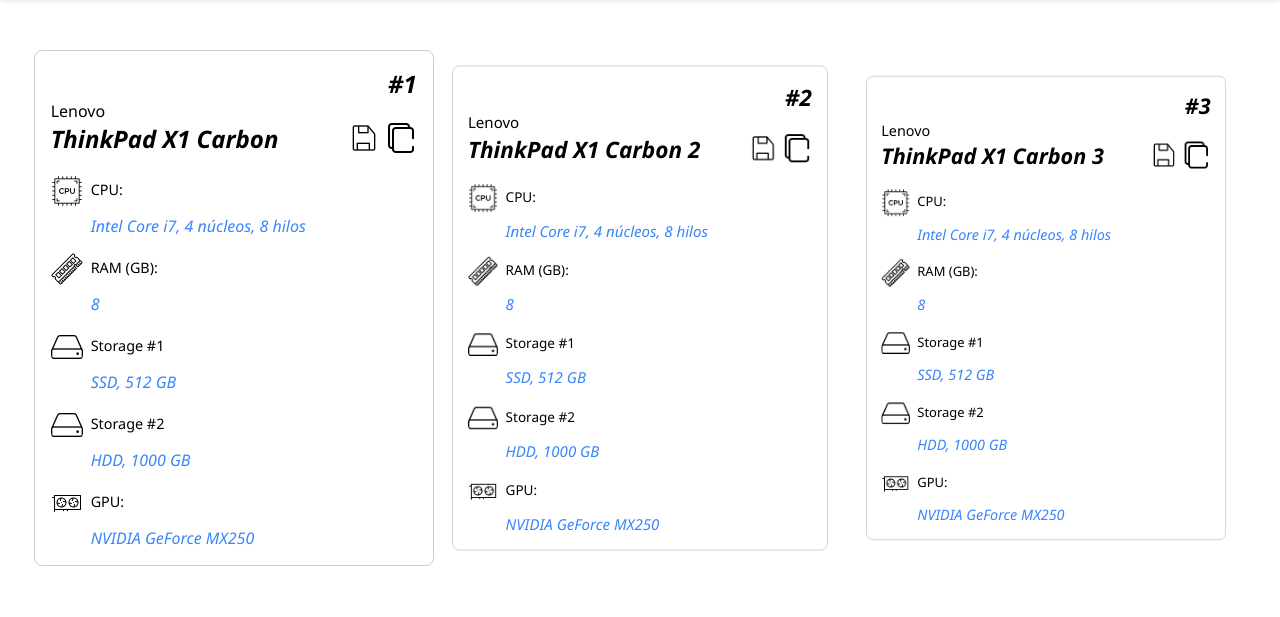
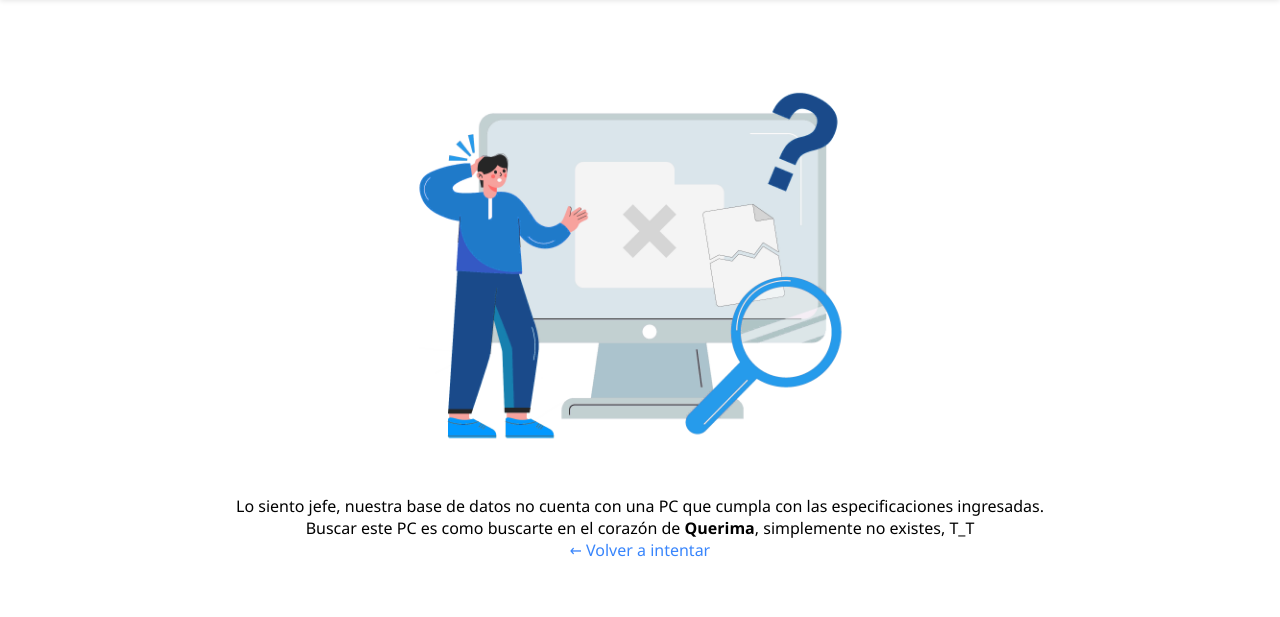
Before and after one commit to YERCKEN/lRecomender, a Django app: page /recomendaciones/ in a window 1280 px wide. Shown: the part 201-818 px from the top of the page. After the commit the page ends 758 px from the top, so only its background shows below. Run offline with Django 5.2, Linux system fonts and the light colour scheme; grey boxes are pictures that could not be loaded.

Commit message:
✓ Entorno Experto V1 (funcional)

```diff
--- a/TestToSBC/MyApp1/management/commands/import_data2.py
+++ b/TestToSBC/MyApp1/management/commands/import_data2.py
@@ -6,7 +6,8 @@
     help = 'Load data from CSV file'
 
     def handle(self, *args, **kwargs):
-        file_path = 'C:/Users/jeiso/OneDrive/Documentos/MEGA/año 5/Practicaprogramacion/djangojic/recomendacionesconsfotware.csv'
+        #file_path = 'C:/Users/jeiso/OneDrive/Documentos/MEGA/año 5/Practicaprogramacion/djangojic/recomendacionesconsfotware.csv'
+        file_path = 'C:/Users/edkac/PnodeJS/ProyectosDJango/lRecomender/TestToSBC/MyApp1/management/recomendacionesconsfotware.csv'
         try:
             with open(file_path, newline='', encoding='utf-8') as csvfile:
                 reader = csv.DictReader(csvfile, delimiter=';')
--- a/TestToSBC/MyApp1/static/js/btnSelection.js
+++ b/TestToSBC/MyApp1/static/js/btnSelection.js
@@ -24,6 +24,24 @@
      const diskText = document.getElementById('pDisk');
      const diskInput = document.getElementById('diskInput');
 
+   // Seleccionar el botón 'Generar Recomendación'
+   const generateButton = document.getElementById('generarR');
+
+
+
+    // Verificar selecciones y mostrar el botón si todas están seleccionadas
+    function verificarSelecciones() {
+        if (cpuText.textContent !== "No Seleccionado" &&
+            ramText.textContent !== "No Seleccionado" &&
+            diskText.textContent !== "No Seleccionado") {
+            generateButton.style.display = 'block';
+        } else {
+            generateButton.style.display = 'none';
+        }
+    }
+
+    // Inicialmente ocultar el botón
+    generateButton.style.display = 'none';
 
     //FUNCIÓN CPU= = = = = ====== = = == = = = = = = === = = = = = = = = = = = == = = === =====
 
@@ -43,6 +61,10 @@
             // Imprimir el valor del input oculto en la consola
             console.log("CPU");
             console.log(cpuInput.value);
+
+            // Verificar selecciones
+            verificarSelecciones();
+
         });
     });
 
@@ -65,7 +87,8 @@
             // Imprimir el valor del input oculto en la consola
             console.log("RAM");
             console.log(ramInput.value);
-
+            // Verificar selecciones
+            verificarSelecciones();
         });
     });
 
@@ -87,7 +110,8 @@
             // Imprimir el valor del input oculto en la consola
             console.log("DISK");
             console.log(diskInput.value);
-
+            // Verificar selecciones
+            verificarSelecciones();
         });
     });
 
--- a/TestToSBC/MyApp1/static/style/recomendacion.css
+++ b/TestToSBC/MyApp1/static/style/recomendacion.css
@@ -18,9 +18,9 @@
     padding: 16px;
     margin: 0.2rem;
     border-radius: 8px;
-    max-width: 450px;
+
     width: 400px;
-
+    max-width: 500px;
 }
 
 
@@ -141,8 +141,8 @@
 
 .laptop-modelo-copy{
     display: flex;
-    justify-content: space-between;
-    flex-wrap:wrap ;
+    justify-content: left;
+
 
 }
 
@@ -162,3 +162,44 @@
     width: 2rem;
 
 }
+
+
+.laptop-modelo-copy-btn{
+    margin-left: 0.5rem;
+}
+
+
+.idk{
+    display: flex;
+    justify-content: center;
+    flex-wrap: wrap;
+
+
+
+    padding: 1rem;
+
+}
+
+
+.idk img{
+    width: 30rem;
+
+}
+
+.idk p{
+    width: 100%;
+    text-align: center;
+    font-family:'Segoe UI', Tahoma, Geneva, Verdana, sans-serif;
+
+}
+
+.idk a{
+    font-family:'Segoe UI', Tahoma, Geneva, Verdana, sans-serif;
+    color: #3885FC;
+    text-decoration: none;
+}
+
+.idk a:hover{
+
+    color: #043b8d;
+}
--- a/TestToSBC/MyApp1/templates/entornos/experto.html
+++ b/TestToSBC/MyApp1/templates/entornos/experto.html
@@ -132,7 +132,7 @@
                         <input type="hidden" id="diskInput" name="diskInput">
 
                         <!--BUTTONS-->
-                        <button type="submit">
+                        <button id="generarR" type="submit" style="display: none;">
                             Generar Recomendación
                         </button>
 
@@ -147,4 +147,7 @@
 
     </div>
 
+
+
+
 {% endblock %}
--- a/TestToSBC/MyApp1/templates/entornos/recomendaciones.html
+++ b/TestToSBC/MyApp1/templates/entornos/recomendaciones.html
@@ -2,99 +2,26 @@
 
 {% load static %}
 {% block content%}
+
+{% if laptops %}
 
 
     <div class="recomendaciones">
 
         <!---DIV OPCIÓN #1 ======================================================================-->
         <div class="laptop uno">
+        {% if laptops %}
             <div class="laptop-pcR">
-
                 <h1>#1</h1>
             </div>
 
-            <p>Lenovo</p>
+            <p>{{ laptops.0.brand }}</p>
 
             <div class="laptop-modelo-copy">
 
-                <h1 id="modeloPC1">ThinkPad X1 Carbon</h1>
+                <h1 id="modeloPC1">{{ laptops.0.model }}</h1>
 
-                <div>
-                    <button id="btnGuardar">
-                        <img src="{% static 'img/save.png' %}" alt="">
-                    </button>
-
-                    <button id="copyButton1">
-                        <img src="{% static 'img/copy.png' %}" alt="">
-                    </button>
-                </div>
-
-
-            </div>
-
-            <!--CPU =   = == = = == ========= == = = = = = = = = = = = = =-->
-            <div class="recomendaciones-item">
-
-                <img src="{% static 'img/iconoCPU.png' %}" alt="">
-                <h3>CPU:</h3>
-
-                <p id="pcpu">Intel Core i7, 4 núcleos, 8 hilos</p>
-
-            </div>
-
-
-            <!--RAM =   = == = = == ========= == = = = = = = = = = = = = =-->
-
-            <div class="recomendaciones-item">
-                <img src="{% static 'img/iconoRam2.png' %}" alt="">
-                <h3>RAM (GB):</h3>
-
-                <p id="pRam">8</p>
-
-            </div>
-
-            <!--ALMACENAMIENTO=   = == = = == ========= == = = = = = = = = = = = = =-->
-            <div class="recomendaciones-item">
-                <img src="{% static 'img/iconoDisk.png' %}" alt="">
-                <h3>Storage #1</h3>
-
-                <p id="pDisk1">SSD, 512 GB</p>
-            </div>
-
-            <!--ALMACENAMIENTO=   = == = = == ========= == = = = = = = = = = = = = =-->
-            <div class="recomendaciones-item">
-                <img src="{% static 'img/iconoDisk.png' %}" alt="">
-                <h3>Storage #2</h3>
-
-                <p id="pDisk2">HDD, 1000 GB</p>
-            </div>
-
-
-            <!--GPU=   = == = = == ========= == = = = = = = = = = = = = =-->
-            <div class="recomendaciones-item">
-                <img src="{% static 'img/iconoGPU.png' %}" alt="">
-                <h3>GPU:</h3>
-
-                <p id="pGpu">NVIDIA GeForce MX250</p>
-            </div>
-
-
-
-        </div>
-
-        <!---DIV OPCIÓN #2 ======================================================================-->
-        <div class="laptop dos">
-            <div class="laptop-pcR">
-                <h1>#2</h1>
-            </div>
-
-            <p>Lenovo</p>
-
-            <div class="laptop-modelo-copy">
-
-                <h1 id="modeloPC2">ThinkPad X1 Carbon 2</h1>
-
-                <div>
+                <div class="laptop-modelo-copy-btn">
                     <button id="btnGuardar">
                         <img src="{% static 'img/save.png' %}" alt="">
                     </button>
@@ -112,7 +39,7 @@
                 <img src="{% static 'img/iconoCPU.png' %}" alt="">
                 <h3>CPU:</h3>
 
-                <p id="pcpu">Intel Core i7, 4 núcleos, 8 hilos</p>
+                <p id="pcpu">{{ laptops.0.processor_brand }}, {{ laptops.0.processor_tier }}, {{ laptops.0.num_cores }} Nucleos, {{ laptops.0.num_threads }} hilos </p>
 
             </div>
 
@@ -123,7 +50,7 @@
                 <img src="{% static 'img/iconoRam2.png' %}" alt="">
                 <h3>RAM (GB):</h3>
 
-                <p id="pRam">8</p>
+                <p id="pRam">{{ laptops.0.ram_memory }} GB</p>
 
             </div>
 
@@ -132,15 +59,15 @@
                 <img src="{% static 'img/iconoDisk.png' %}" alt="">
                 <h3>Storage #1</h3>
 
-                <p id="pDisk1">SSD, 512 GB</p>
+                <p id="pDisk1">{{ laptops.0.primary_storage_type }} {{ laptops.0.primary_storage_capacity }} GB</p>
             </div>
 
-            <!--ALMACENAMIENTO=   = == = = == ========= == = = = = = = = = = = = = =-->
+            <!--ALMACENAMIENTO=2   = == = = == ========= == = = = = = = = = = = = = =-->
             <div class="recomendaciones-item">
                 <img src="{% static 'img/iconoDisk.png' %}" alt="">
                 <h3>Storage #2</h3>
 
-                <p id="pDisk2">HDD, 1000 GB</p>
+                <p id="pDisk2">{{ laptops.0.secondary_storage_type }} {{ laptops.0.secondary_storage_capacity }} GB</p>
             </div>
 
 
@@ -149,29 +76,31 @@
                 <img src="{% static 'img/iconoGPU.png' %}" alt="">
                 <h3>GPU:</h3>
 
-                <p id="pGpu">NVIDIA GeForce MX250</p>
+                <p id="pGpu">{{ laptops.0.gpu_brand }} {{ laptops.0.gpu_type }}</p>
             </div>
 
+        {% endif %}
         </div>
 
-
-         <!---DIV OPCIÓN #3 ======================================================================-->
-         <div class="laptop tres">
+        <!---DIV OPCIÓN #2 ======================================================================-->
+        <div class="laptop dos">
+            {% if laptops %}
                 <div class="laptop-pcR">
-                <h1>#3</h1>
+                    <h1>#2</h1>
                 </div>
 
-            <p>Lenovo</p>
+                <p>{{ laptops.1.brand }}</p>
 
                 <div class="laptop-modelo-copy">
 
-                <h1 id="modeloPC3">ThinkPad X1 Carbon 3</h1>
-                <div>
-                    <button id="btnGuardar">
+                    <h1 id="modeloPC2">{{ laptops.1.model }}</h1>
+
+                    <div class="laptop-modelo-copy-btn">
+                        <button id="btnGuardar2">
                             <img src="{% static 'img/save.png' %}" alt="">
                         </button>
 
-                    <button id="copyButton1">
+                        <button id="copyButton2">
                             <img src="{% static 'img/copy.png' %}" alt="">
                         </button>
                     </div>
@@ -184,7 +113,7 @@
                     <img src="{% static 'img/iconoCPU.png' %}" alt="">
                     <h3>CPU:</h3>
 
-                <p id="pcpu">Intel Core i7, 4 núcleos, 8 hilos</p>
+                    <p id="pcpu">{{ laptops.1.processor_brand }}, {{ laptops.1.processor_tier }}, {{ laptops.1.num_cores }} Nucleos, {{ laptops.1.num_threads }} hilos </p>
 
                 </div>
 
@@ -195,7 +124,7 @@
                     <img src="{% static 'img/iconoRam2.png' %}" alt="">
                     <h3>RAM (GB):</h3>
 
-                <p id="pRam">8</p>
+                    <p id="pRam">{{ laptops.1.ram_memory }} GB</p>
 
                 </div>
 
@@ -204,15 +133,15 @@
                     <img src="{% static 'img/iconoDisk.png' %}" alt="">
                     <h3>Storage #1</h3>
 
-                <p id="pDisk1">SSD, 512 GB</p>
+                    <p id="pDisk1">{{ laptops.1.primary_storage_type }} {{ laptops.1.primary_storage_capacity }} GB</p>
                 </div>
 
-            <!--ALMACENAMIENTO=   = == = = == ========= == = = = = = = = = = = = = =-->
+                <!--ALMACENAMIENTO=2   = == = = == ========= == = = = = = = = = = = = = =-->
                 <div class="recomendaciones-item">
                     <img src="{% static 'img/iconoDisk.png' %}" alt="">
                     <h3>Storage #2</h3>
 
-                <p id="pDisk2">HDD, 1000 GB</p>
+                    <p id="pDisk2">{{ laptops.1.secondary_storage_type }} {{ laptops.1.secondary_storage_capacity }} GB</p>
                 </div>
 
 
@@ -221,14 +150,113 @@
                     <img src="{% static 'img/iconoGPU.png' %}" alt="">
                     <h3>GPU:</h3>
 
-                <p id="pGpu">NVIDIA GeForce MX250</p>
+                    <p id="pGpu">{{ laptops.1.gpu_brand }} {{ laptops.1.gpu_type }}</p>
                 </div>
 
+            {% endif %}
+        </div>
+
+         <!---DIV OPCIÓN #3 ======================================================================-->
+         <div class="laptop tres">
+            {% if laptops %}
+                <div class="laptop-pcR">
+                    <h1>#3</h1>
+                </div>
+
+                <p>{{ laptops.2.brand }}</p>
+
+                <div class="laptop-modelo-copy">
+
+                    <h1 id="modeloPC3">{{ laptops.2.model }}</h1>
+
+                    <div class="laptop-modelo-copy-btn">
+                        <button id="btnGuardar3">
+                            <img src="{% static 'img/save.png' %}" alt="">
+                        </button>
+
+                        <button id="copyButton3">
+                            <img src="{% static 'img/copy.png' %}" alt="">
+                        </button>
+                    </div>
+
+                </div>
+
+                <!--CPU =   = == = = == ========= == = = = = = = = = = = = = =-->
+                <div class="recomendaciones-item">
+
+                    <img src="{% static 'img/iconoCPU.png' %}" alt="">
+                    <h3>CPU:</h3>
+
+                    <p id="pcpu">{{ laptops.2.processor_brand }}, {{ laptops.2.processor_tier }}, {{ laptops.2.num_cores }} Nucleos, {{ laptops.2.num_threads }} hilos </p>
+
+                </div>
+
+
+                <!--RAM =   = == = = == ========= == = = = = = = = = = = = = =-->
+
+                <div class="recomendaciones-item">
+                    <img src="{% static 'img/iconoRam2.png' %}" alt="">
+                    <h3>RAM (GB):</h3>
+
+                    <p id="pRam">{{ laptops.2.ram_memory }} GB</p>
+
+                </div>
+
+                <!--ALMACENAMIENTO=   = == = = == ========= == = = = = = = = = = = = = =-->
+                <div class="recomendaciones-item">
+                    <img src="{% static 'img/iconoDisk.png' %}" alt="">
+                    <h3>Storage #1</h3>
+
+                    <p id="pDisk1">{{ laptops.2.primary_storage_type }} {{ laptops.2.primary_storage_capacity }} GB</p>
+                </div>
+
+                <!--ALMACENAMIENTO=2   = == = = == ========= == = = = = = = = = = = = = =-->
+                <div class="recomendaciones-item">
+                    <img src="{% static 'img/iconoDisk.png' %}" alt="">
+                    <h3>Storage #2</h3>
+
+                    <p id="pDisk2">{{ laptops.2.secondary_storage_type }} {{ laptops.2.secondary_storage_capacity }} GB</p>
+                </div>
+
+
+                <!--GPU=   = == = = == ========= == = = = = = = = = = = = = =-->
+                <div class="recomendaciones-item">
+                    <img src="{% static 'img/iconoGPU.png' %}" alt="">
+                    <h3>GPU:</h3>
+
+                    <p id="pGpu">{{ laptops.2.gpu_brand }} {{ laptops.2.gpu_type }}</p>
+                </div>
+
+            {% endif %}
         </div>
 
 
     </div>
 
 
+    <h2>Laptops Recomendadas</h2>
+    <ul>
+        {% for laptops in laptops %}
+
+        <li>{{ laptops }}</li>
+
+        {% endfor %}
+    </ul>
+
+{% else %}
+
+    <div class="idk">
+        <img src="{% static 'img/idk.jpg' %}" alt="">
+
+        <p>Lo siento jefe, nuestra base de datos no cuenta con una PC que cumpla con las especificaciones ingresadas.</p>
+        <p>Buscar este PC es como buscarte en el corazón de <b>Querima</b>, simplemente no existes, T_T</p>
+        <a href="{% url 'entornoExperto' %}"> ← Volver a intentar</a>
+
+    </div>
+
+
+{% endif %}
+
+
 
 {% endblock %}
--- a/TestToSBC/MyApp1/urls.py
+++ b/TestToSBC/MyApp1/urls.py
@@ -14,8 +14,11 @@
    #ENTORNOS
    path('entornos', views.entornos, name='entornos'),
    path('entornoExperto', views.entornoExperto, name='entornoExperto'),
-   path('entornoNoExperto', views.software_list, name='entornoNoExperto'),
-   path('software_list', views.software_list, name='software_list'),
+
+
+
+   path('entornoNoExperto', views.entornoNoExperto, name='entornoNoExperto'),
+
 
    #RECOMENDACIÓN - - - - -- - - - - - - - - - - - -
    path('recomendar/', views.recomendar, name='recomendar'),
--- a/TestToSBC/MyApp1/views.py
+++ b/TestToSBC/MyApp1/views.py
@@ -1,7 +1,7 @@
 from django.shortcuts import render
 # DEPENDENCIAS RECOMENDACIÓN
 from .models import Software
-from django.shortcuts import render
+from django.shortcuts import render, redirect
 from .recomenderFolder.recomender import get_recommendations
 from django.views.decorators.csrf import csrf_protect
 
@@ -20,7 +20,7 @@
     return render (request, 'about.html', {'personas': personas})
 
 
-#RECOMENDACIÓN =  = == = = == = = = = = = = = = == == = = = == = = = =  = = = == = = = = = == = = = = = == = = =
+#RECOMENDACIÓN  DULAN V1=  = == = = == = = = = = = = = = == == = = = == = = = =  = = = == = = = = = == = = = = = == = = =
 
 @csrf_protect
 def recomendar(request):
@@ -34,7 +34,7 @@
         }
         recommendations = get_recommendations(filters)
 
-    return render (request, 'entornos/noExperto.html', {'recommendations' : recommendations})
+    return render (request, 'recomendar.html', {'recommendations' : recommendations})
 
 
 # ENTORNOS    = = = = = = = = = = == = = = = == = = = = = = = = = == = = = = = = = = = = = ==
@@ -46,32 +46,71 @@
 #EXPERTO - - - - - - - - - - - - - - - -  - -- - -
 def entornoExperto(request):
 
+    recommended_laptops = None
+    # Obtenemos los valores del POST
     if request.method == 'POST':
-        processor = request.POST.get('cpuInput')
-        ram = request.POST.get('ramInput')
-        storage = request.POST.get('diskInput')
-        print("POST EXPERTO - - - - - - - - - - - - - - ")
-        print(processor)
-        print(ram)
-        print(storage)
+
+       # Definimos el diccionario que se le mandará a la función
+        filters = {
+            'processor_tier': request.POST.get('cpuInput'),
+            'ram_memory': request.POST.get('ramInput'),
+            'primary_storage_capacity': request.POST.get('diskInput')
+        }
+
+        # Mostramos por consola valores que se envian para generar la recomendaciones
+        print("\nEspecificaciones [EXPERTO] =====================================\n")
+        print(filters)
+        print("\n======================================")
+
+        # Se llama a ala función para generar una recomendación
+        recommended_laptops = get_recommendations(filters)
+
+        #ELIMINAMOS LO QUE ESTÉ LUEGO DEL () "HP Spectre x360 16-f2002TU Laptop (13th Gen Core i7/ 16GB/ 1TB SSD/ Win11 Home)"
+        for laptop in recommended_laptops:
+            laptop['model'] = laptop['model'].split('(')[0].strip()
 
 
-    # Renderizo
+        print("\n\nSe enviaron especificaciones para generar la recomendación [EXPERTO]\n")
+        print(recommended_laptops)
+
+        #print("LAPTOP #1")
+        #print(laptop)
+
+        print("\n\n")
+
+        # Guardamos los datos en la sesión
+        request.session['recommended_laptops'] = recommended_laptops
+
+        # Retornamos la vista de las recomendaciones y mandamos las laptops recomendadas
+        return redirect('recomendaciones')
+
+
+    # RENDER ANTES DEL POST
     return render(request, 'entornos/experto.html', {
         # envio la lista de las especificacione hardware disponibles para el modelo
         'modeloProcesadores': utils.obtenerModeloProcesadores(),
         'ram': utils.obtenerCapacidadesRam(),
         'disk': utils.obtenerCapacidadesDisk()})
 
+
+
+"""
 #NO EXPERTO - - - - - - - - - - - - - - - -  - -- - -
 def entornoNoExperto(request):
     return render(request, 'entornos/noExperto.html')
-
+"""
 
 #OBTENER LAS ESPECIFICACIONES MAS ALTAS DE LOS SOFTWARE Y GENERAR LA RECOMENDACION DE LA LAPTOP Y VER LA LISTA DE SOFTWARE
-def software_list(request):
+def entornoNoExperto(request):
+
     if request.method == 'POST':
         selected_software_ids = request.POST.getlist('selected_software')
+
+        print('\nID - - - - - - - - - -')
+
+        print(selected_software_ids)
+
+        print('\n - - - - - - - - - -')
 
         if not selected_software_ids:
             return render(request, 'entornos/noExperto.html', {'softwares': Software.objects.all(), 'error': 'Please select at least one software.'})
@@ -92,6 +131,12 @@
             'primary_storage_capacity': max_specs['ssd']
         }
 
+        #DEBUG
+
+        print("\nEspecificaciones [NO EXPERTO] =====================================\n")
+        print(filters)
+        print("\n======================================")
+
         # Get recommended laptops
         recommended_laptops = get_recommendations(filters)
 
@@ -102,6 +147,9 @@
         })
 
     return render(request, 'entornos/noExperto.html', {'softwares': Software.objects.all()})
+
+
+
 def calculate_max_specs(softwares):
     max_cpu_intel = None
     max_cpu_amd = None
@@ -124,6 +172,16 @@
         'ram': max_ram,
         'ssd': max_ssd
     }
+
+
+
 #VER LAS RECOMENDACIONES
 def verRecomendaciones(request):
-    return render(request, 'entornos/recomendaciones.html')
+
+    # Recupera los datos de la sesión
+    recommended_laptops = request.session.get('recommended_laptops')
+
+
+    return render(request, 'entornos/recomendaciones.html', {
+        'laptops': recommended_laptops
+    })
```
Also changed, not shown: TestToSBC/MyApp1/models.py (+6 -2 lines), TestToSBC/MyApp1/recomenderFolder/recomender.py (+37 -41 lines), TestToSBC/MyApp1/templates/entornos/noExperto.html (+21 -27 lines), TestToSBC/TestToSBC/settings.py (+4 -5 lines), README.md, TestToSBC/MyApp1/static/img/idk.jpg (added). Lines whose indentation alone changed are shown as unchanged.
